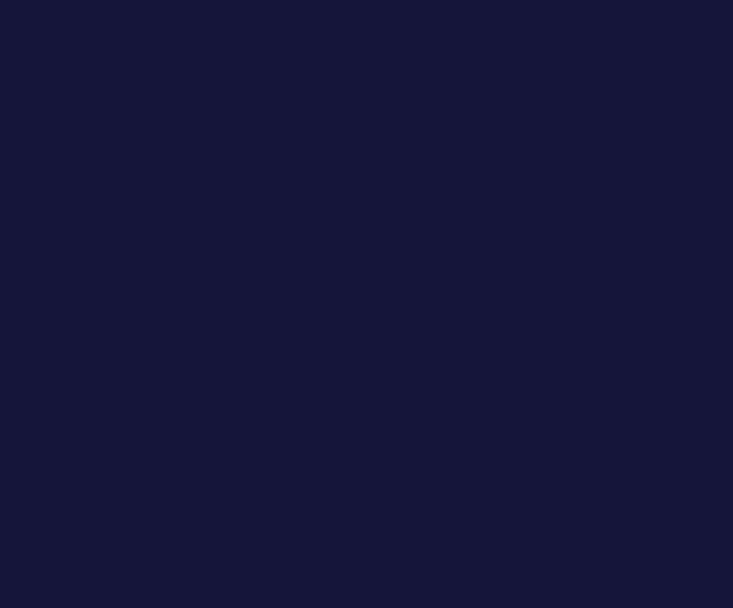
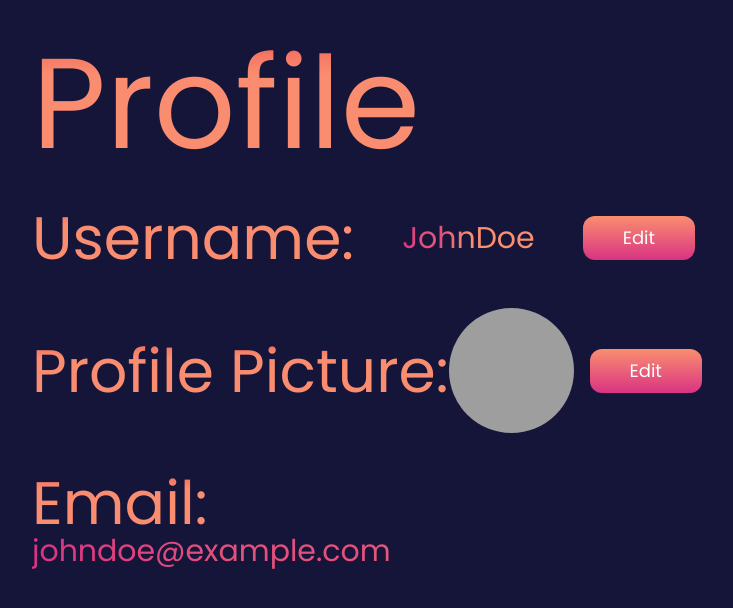
Before and after one commit to Samrat1507/ArtLab, a React (Vite) app in the folder client/: page /editprofile in a window 1280 px wide. Before the commit this address had no page. Shown: the top 608 px of the page, without its empty margins (48-781 px from the left). Built offline with nearby package versions, Linux system fonts and the light colour scheme; grey boxes are pictures that could not be loaded; a web font is replaced by a local one.

Commit message:
made profile page

```diff
--- a/client/src/App.jsx
+++ b/client/src/App.jsx
@@ -17,7 +17,7 @@ function App() {
       <Route path='/login' element={<Login />}/>
       <Route path='/feed' element={<Feed />}/>
       <Route path='/create' element={<CreatePost />}/>
-      <Route path='/edit-profile' element={<EditProfile />}/>
+      <Route path='/editprofile' element={<EditProfile />}/>
     </Routes>
     </BrowserRouter>
   )
--- a/client/src/Pages/EditProfile.jsx
+++ b/client/src/Pages/EditProfile.jsx
@@ -1,9 +1,162 @@
-import React from 'react'
+import React, { useState, useEffect } from 'react';
+import { useNavigate } from 'react-router-dom';
 
 const EditProfile = () => {
+  const [user, setUser] = useState({
+    username: '',
+    profilePic: '',
+    email: '',
+  });
+  const [editUsernameMode, setEditUsernameMode] = useState(false);
+  const [editProfilePicMode, setEditProfilePicMode] = useState(false);
+  const [editedUsername, setEditedUsername] = useState('');
+  const [editedProfilePic, setEditedProfilePic] = useState('');
+  const navigate = useNavigate();
+
+  // Simulated data fetching
+  useEffect(() => {
+    // Replace this with your actual data fetching logic
+    const fetchUser = async () => {
+      try {
+        // Simulating API call delay
+        await new Promise((resolve) => setTimeout(resolve, 1000));
+        // Replace with your API response data
+        const userData = {
+          username: 'JohnDoe',
+          profilePic: 'profile-image.jpg',
+          email: 'johndoe@example.com',
+        };
+
+        setUser(userData);
+      } catch (error) {
+        console.error('Error fetching user data:', error);
+      }
+    };
+
+    fetchUser();
+  }, []);
+
+  const handleEditUsername = () => {
+    setEditUsernameMode(!editUsernameMode);
+  };
+
+  const handleEditProfilePic = () => {
+    setEditProfilePicMode(!editProfilePicMode);
+  };
+
+  const handleSaveChanges = () => {
+    // Update the username and profile picture with edited values
+    setUser({ ...user, username: editedUsername, profilePic: editedProfilePic });
+    setEditUsernameMode(false);
+    setEditProfilePicMode(false);
+  };
+
+  const handleProfilePicUpload = (e) => {
+    const file = e.target.files[0];
+    // Perform any necessary validation or processing for the uploaded file
+    // For now, simply update the edited profile picture state
+    setEditedProfilePic(URL.createObjectURL(file));
+  };
+
   return (
-    <div>EditProfile</div>
-  )
-}
+    <div className="flex flex-col gap-10 md:px-20 px-10 py-10">
+      <h1 className="header-text text-bold">Profile</h1>
+      <div className="flex items-center gap-8">
+        <h3 className="sub-header-text text-bold mr-4">Username:</h3>
 
-export default EditProfile
+        {editUsernameMode ? (
+          <input
+            type="text"
+            className="h3-header-text text-bold mr-4 placeholder-white"
+            value={editedUsername}
+            onChange={(e) => setEditedUsername(e.target.value)}
+            placeholder="Enter username"
+          />
+        ) : (
+          <p className="h3-header-text text-bold mr-4">{user.username}</p>
+        )}
+
+        <button
+          className="flex gap-4 w-fit h-fit text-xs md:text-lg px-10 py-2 rounded-xl bg-gradient-to-b from-[#FA8E6F] to-[#D93382] hover:bg-gradient-to-t text-white"
+          onClick={handleEditUsername}
+        >
+          {editUsernameMode ? 'Cancel' : 'Edit'}
+        </button>
+
+        {editUsernameMode && (
+          <button
+            className="w-fit h-fit text-xs md:text-lg px-10 py-2 rounded-xl bg-gradient-to-b from-[#FA8E6F] to-[#D93382] hover:bg-gradient-to-t text-white"
+            onClick={handleSaveChanges}
+          >
+            Save
+          </button>
+        )}
+      </div>
+
+      <div className="flex items-center">
+  <h3 className="sub-header-text text-bold">Profile Picture:</h3>
+  {editProfilePicMode ? (
+    <div className="flex items-center">
+      <input
+        type="file"
+        accept="image/*"
+        onChange={handleProfilePicUpload}
+        className="hidden"
+        id="profilePicInput"
+      />
+      <label
+        htmlFor="profilePicInput"
+        className="cursor-pointer w-fit h-fit text-xs md:text-lg px-10 py-2 rounded-xl bg-gradient-to-b from-[#FA8E6F] to-[#D93382] hover:bg-gradient-to-t text-white ml-4"
+      >
+        Upload
+      </label>
+    </div>
+  ) : (
+    <div style={{ width: '125px', height: '125px', borderRadius: '50%', overflow: 'hidden' }}>
+      <img src={editedProfilePic || user.profilePic} alt="Profile" style={{ width: '100%', height: '100%' }} />
+    </div>
+  )}
+
+  <div className="flex gap-4 ml-4">
+    {editProfilePicMode ? (
+      <>
+        <button
+          className="w-fit h-fit text-xs md:text-lg px-10 py-2 rounded-xl bg-gradient-to-b from-[#FA8E6F] to-[#D93382] hover:bg-gradient-to-t text-white"
+          onClick={handleSaveChanges}
+        >
+          Save
+        </button>
+        <button
+          className="w-fit h-fit text-xs md:text-lg px-10 py-2 rounded-xl bg-gradient-to-b from-[#FA8E6F] to-[#D93382] hover:bg-gradient-to-t text-white"
+          onClick={handleEditProfilePic}
+        >
+          Cancel
+        </button>
+      </>
+    ) : (
+      <button
+        className="w-fit h-fit text-xs md:text-lg px-10 py-2 rounded-xl bg-gradient-to-b from-[#FA8E6F] to-[#D93382] hover:bg-gradient-to-t text-white"
+        onClick={handleEditProfilePic}
+      >
+        Edit
+      </button>
+    )}
+  </div>
+</div>
+
+
+
+
+
+
+
+
+      <div>
+        <h3 className="sub-header-text text-bold">Email:</h3>
+        <p className="h3-header-text text-bold">{user.email}</p>
+      </div>
+    </div>
+  );
+};
+
+export default EditProfile;
```
